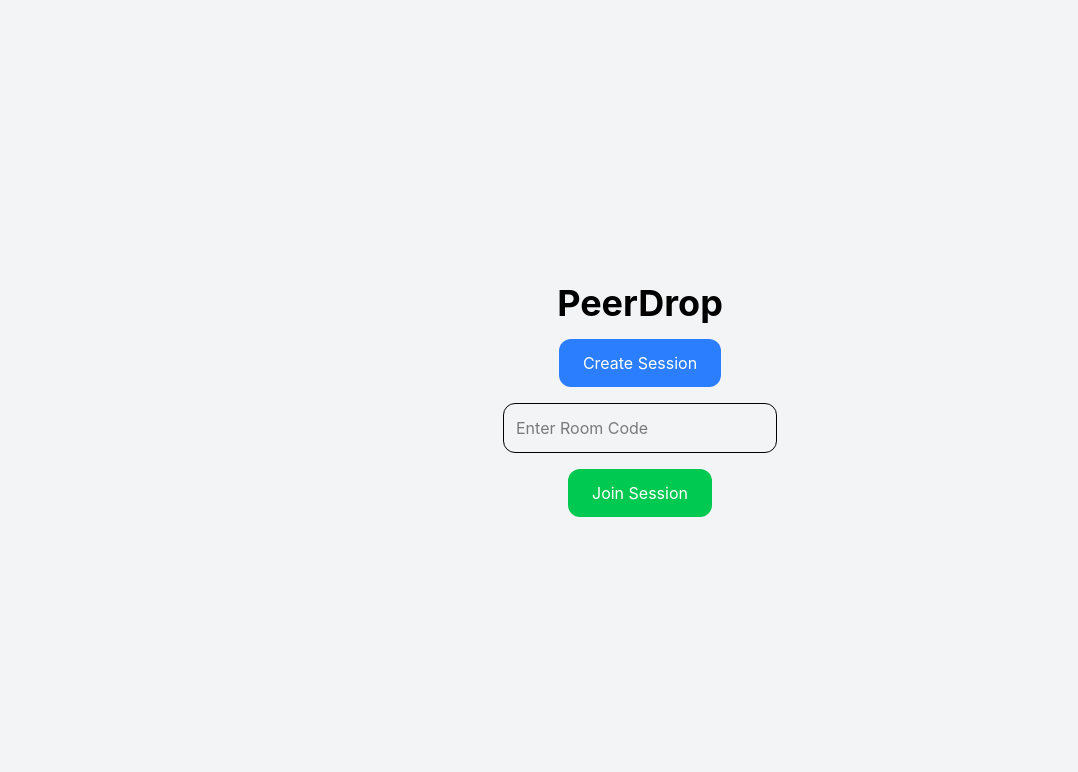
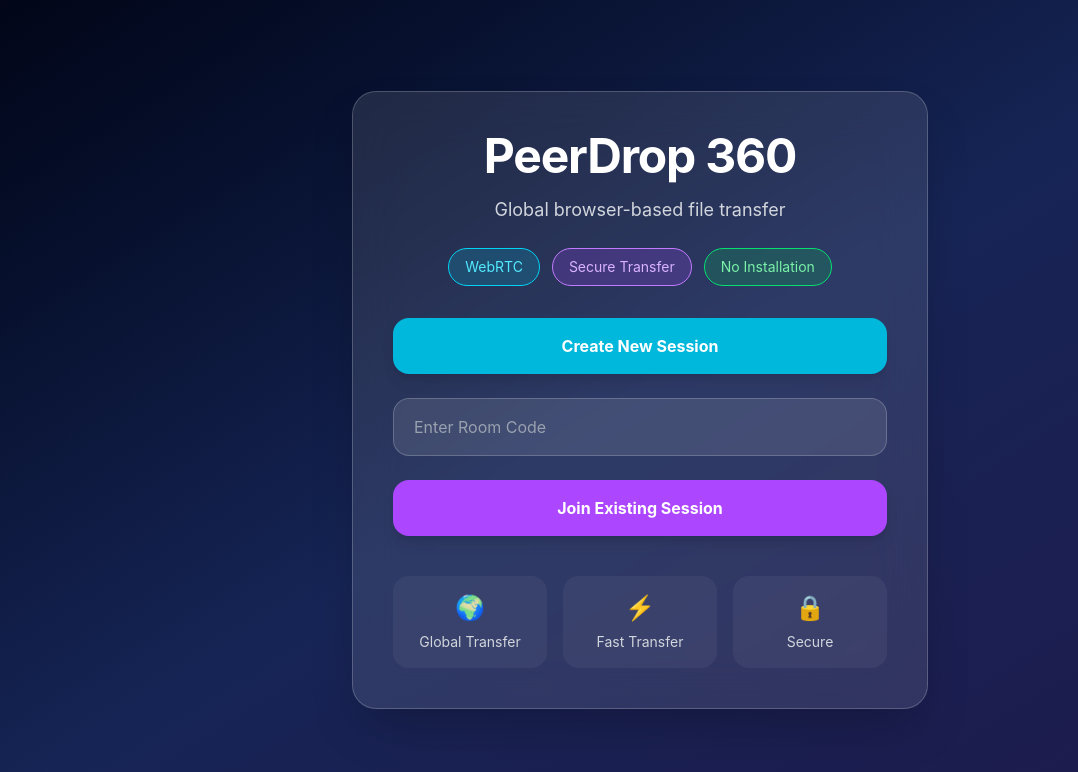
Before and after one commit to rajvardhan360/peerdrop, a React (Vite) app in the folder client/: page / in a window 1280 px wide. Shown: the top 772 px of the page, without its empty margins (0-1078 px from the left). Built offline with nearby package versions, Linux system fonts and the light colour scheme; no server answers.

Commit message:
premium home ui

```diff
--- a/client/src/pages/Home.jsx
+++ b/client/src/pages/Home.jsx
@@ -1,62 +1,132 @@
 import { useState } from "react";
+import { motion } from "framer-motion";
 import axios from "axios";
-import Session from "./Session";
 import { API_URL } from "../config";
 
 function Home() {
   const [roomCode, setRoomCode] = useState("");
-  const [createdRoom, setCreatedRoom] = useState("");
+  const [loading, setLoading] = useState(false);
 
   const createRoom = async () => {
     try {
+      setLoading(true);
+
       const res = await axios.post(`${API_URL}/create-room`);
-      setCreatedRoom(res.data.roomCode);
+
+      window.location.href = `/session/${res.data.roomCode}`;
     } catch {
       alert("Server error");
+    } finally {
+      setLoading(false);
     }
   };
 
   const joinRoom = async () => {
+    if (!roomCode.trim()) {
+      alert("Enter room code");
+      return;
+    }
+
     try {
-      const res = await axios.post(`${API_URL}/join-room`, {
+      setLoading(true);
+
+      await axios.post(`${API_URL}/join-room`, {
         roomCode,
       });
 
-      alert(res.data.message);
+      window.location.href = `/join/${roomCode}`;
     } catch {
-      alert("Room not found");
+      alert("Room not found or expired");
+    } finally {
+      setLoading(false);
     }
   };
 
-  if (createdRoom) {
-    return <Session roomCode={createdRoom} />;
-  }
+  return (
+    <div className="min-h-screen bg-gradient-to-br from-slate-950 via-blue-950 to-indigo-950 flex justify-center items-center p-6">
+      <motion.div
+        initial={{ opacity: 0, scale: 0.9, y: 40 }}
+        animate={{ opacity: 1, scale: 1, y: 0 }}
+        transition={{ duration: 0.6 }}
+        className="backdrop-blur-xl bg-white/10 border border-white/20 shadow-2xl rounded-3xl p-10 w-full max-w-xl text-white"
+      >
+        <div className="text-center mb-8">
+          <h1 className="text-5xl font-bold tracking-tight">
+            PeerDrop 360
+          </h1>
 
-  return (
-    <div className="min-h-screen flex flex-col justify-center items-center gap-4 bg-gray-100">
-      <h1 className="text-4xl font-bold">PeerDrop</h1>
+          <p className="text-gray-300 mt-4 text-lg">
+            Global browser-based file transfer
+          </p>
 
+          <div className="flex flex-wrap justify-center gap-3 mt-6">
+            <span className="bg-cyan-500/20 border border-cyan-400 text-cyan-300 px-4 py-2 rounded-full text-sm">
+              WebRTC
+            </span>
+
+            <span className="bg-purple-500/20 border border-purple-400 text-purple-300 px-4 py-2 rounded-full text-sm">
+              Secure Transfer
+            </span>
+
+            <span className="bg-green-500/20 border border-green-400 text-green-300 px-4 py-2 rounded-full text-sm">
+              No Installation
+            </span>
+          </div>
+        </div>
+
+        <div className="space-y-6">
           <button
             onClick={createRoom}
-        className="bg-blue-500 text-white px-6 py-3 rounded-xl"
+            disabled={loading}
+            className="w-full bg-cyan-500 hover:bg-cyan-600 disabled:opacity-50 transition text-white font-bold py-4 rounded-2xl shadow-lg"
           >
-        Create Session
+            {loading ? "Creating..." : "Create New Session"}
           </button>
 
+          <div>
             <input
               type="text"
               placeholder="Enter Room Code"
               value={roomCode}
-        onChange={(e) => setRoomCode(e.target.value.toUpperCase())}
-        className="border p-3 rounded-xl"
+              onChange={(e) =>
+                setRoomCode(e.target.value.toUpperCase())
+              }
+              className="w-full bg-white/10 border border-white/20 rounded-2xl px-5 py-4 text-white placeholder-gray-400 outline-none focus:border-cyan-400"
             />
+          </div>
 
           <button
             onClick={joinRoom}
-        className="bg-green-500 text-white px-6 py-3 rounded-xl"
+            disabled={loading}
+            className="w-full bg-purple-500 hover:bg-purple-600 disabled:opacity-50 transition text-white font-bold py-4 rounded-2xl shadow-lg"
           >
-        Join Session
+            {loading ? "Joining..." : "Join Existing Session"}
           </button>
+        </div>
+
+        <div className="grid grid-cols-3 gap-4 mt-10 text-center">
+          <div className="bg-white/5 rounded-2xl p-4">
+            <div className="text-2xl mb-2">🌍</div>
+            <div className="text-sm text-gray-300">
+              Global Transfer
+            </div>
+          </div>
+
+          <div className="bg-white/5 rounded-2xl p-4">
+            <div className="text-2xl mb-2">⚡</div>
+            <div className="text-sm text-gray-300">
+              Fast Transfer
+            </div>
+          </div>
+
+          <div className="bg-white/5 rounded-2xl p-4">
+            <div className="text-2xl mb-2">🔒</div>
+            <div className="text-sm text-gray-300">
+              Secure
+            </div>
+          </div>
+        </div>
+      </motion.div>
     </div>
   );
 }
```
Lines whose indentation alone changed are shown as unchanged.
